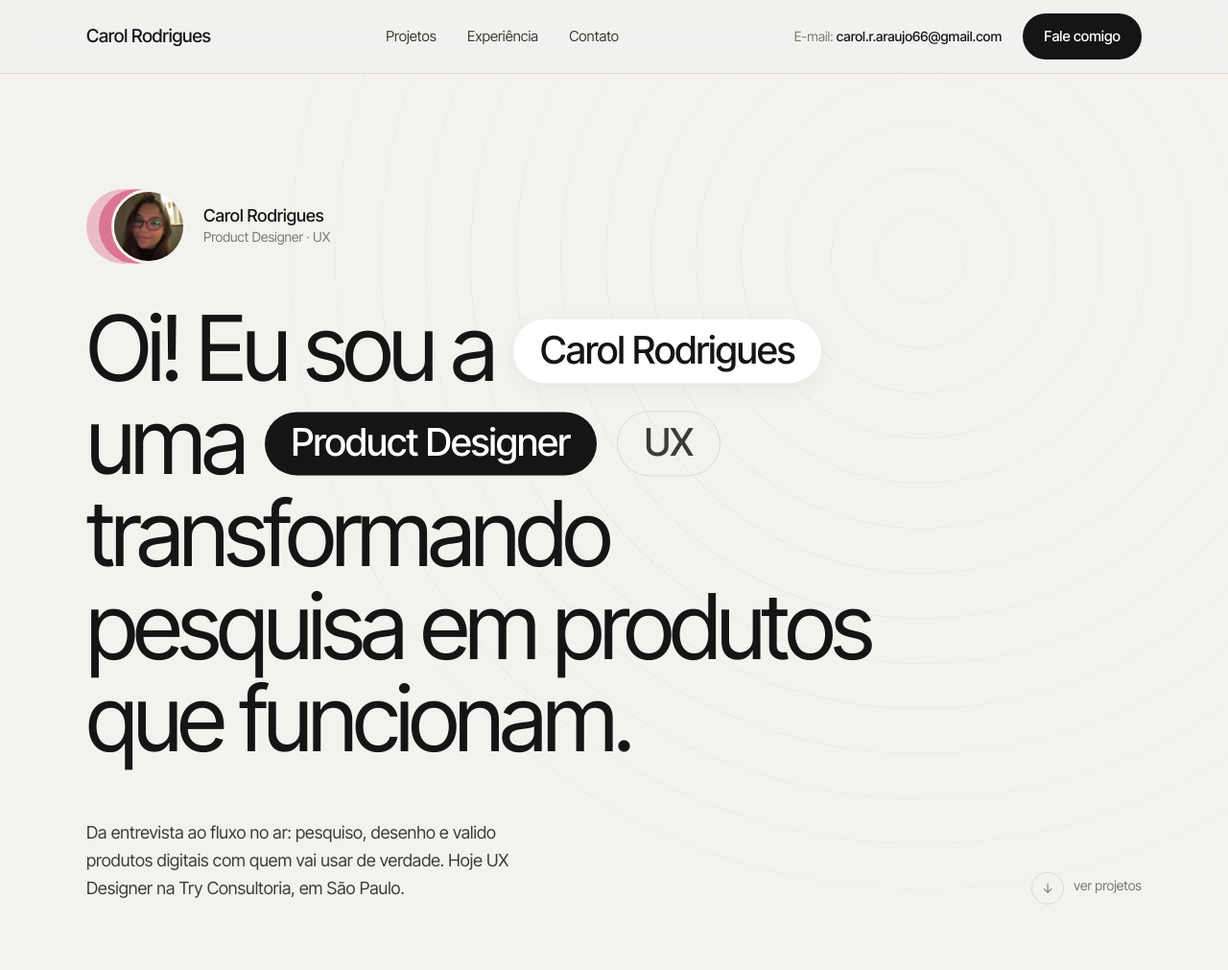
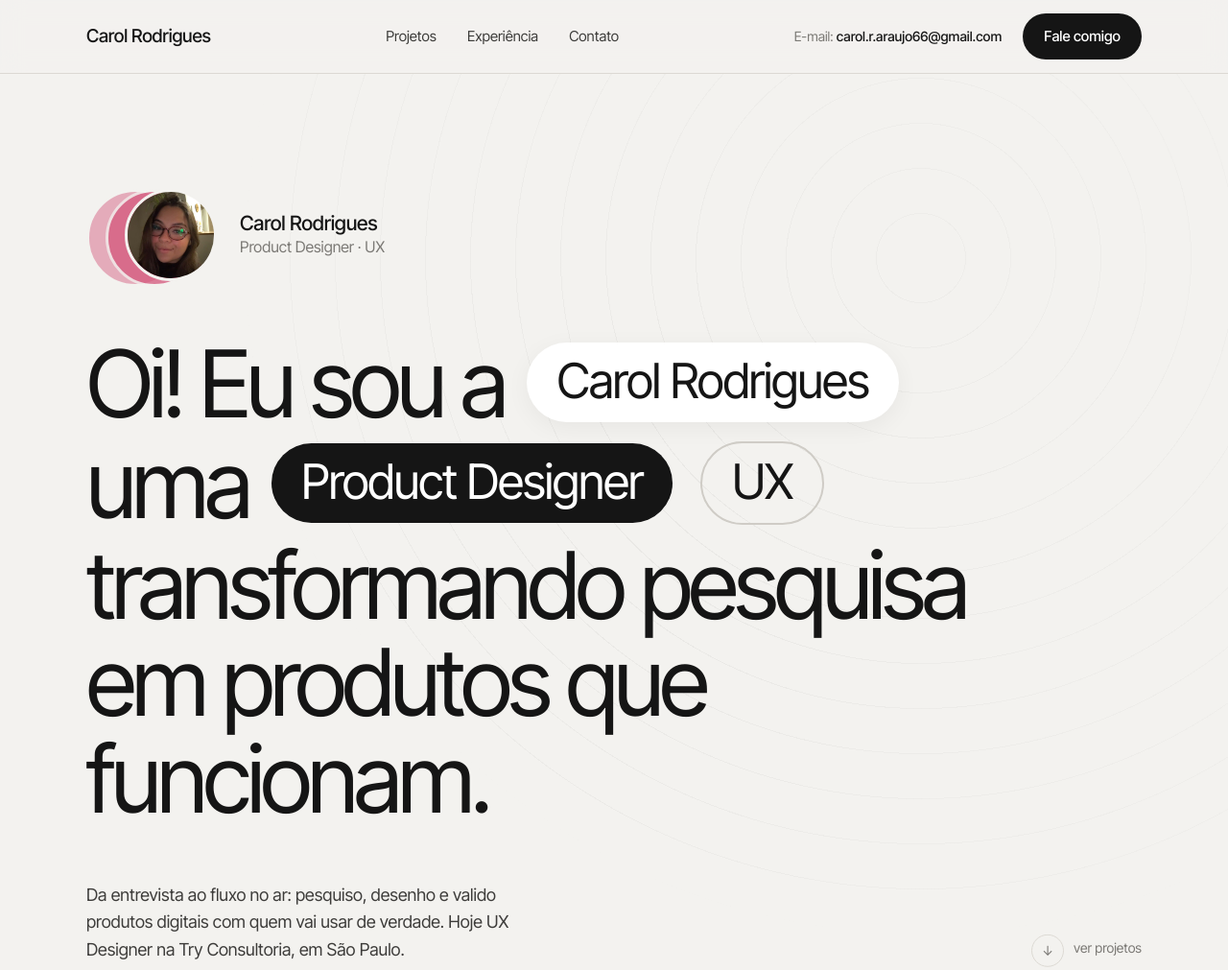
Before and after one commit to Carolraraujo/Portfolio-Carol, a plain HTML site: page index.html in a window 1280 px wide. Shown: the top 1011 px of the page at 96% size. Drawn offline with Linux system fonts and the light colour scheme.

Commit message:
Topo: pílulas e identidade alinhadas como na referência
Co-Authored-By: Claude Opus 5.5 <noreply@anthropic.com>
Claude-Session: https://claude.ai/code/session_01XU4qeEjCagz7P7kF6tHgVq

```diff
--- a/assets/style.css
+++ b/assets/style.css
@@ -49,21 +49,23 @@ img{display:block;max-width:100%}
 .hero::before{content:"";position:absolute;right:-30vw;top:-40vw;width:110vw;height:110vw;border-radius:50%;
   background:repeating-radial-gradient(circle at center,transparent 0 46px,rgba(21,21,21,.045) 46px 47px);pointer-events:none;
   -webkit-mask:radial-gradient(circle at 30% 70%,#000 0,transparent 70%);mask:radial-gradient(circle at 30% 70%,#000 0,transparent 70%)}
-.id{display:flex;align-items:center;gap:18px;margin-bottom:40px;position:relative}
-.avatar{position:relative;width:78px;height:78px;flex:none}
-.avatar img{width:78px;height:78px;border-radius:50%;object-fit:cover;position:relative;z-index:2;border:3px solid var(--bg)}
-.avatar::before,.avatar::after{content:"";position:absolute;top:0;width:78px;height:78px;border-radius:50%;background:var(--accent)}
-.avatar::before{left:-26px;opacity:.35}
-.avatar::after{left:-13px;opacity:.7}
-.avatar{margin-left:26px}
-.id-name{font-weight:500;font-size:18px;line-height:1.2}
-.id-role{color:var(--muted);font-size:14px}
-.headline{font-weight:400;font-size:clamp(44px,7.4vw,104px);line-height:1.02;letter-spacing:-.045em;max-width:15ch;position:relative}
-.headline .row{display:flex;flex-wrap:wrap;align-items:center;gap:.18em .22em}
-.pill{display:inline-flex;align-items:center;font-size:.42em;letter-spacing:-.02em;padding:.32em .7em .36em;border-radius:999px;line-height:1;font-weight:500;transform:translateY(.06em)}
+.id{display:flex;align-items:center;gap:24px;margin-bottom:56px;position:relative}
+.avatar{position:relative;width:96px;height:96px;flex:none}
+.avatar img{width:96px;height:96px;border-radius:50%;object-fit:cover;position:relative;z-index:2;border:3px solid var(--bg)}
+.avatar::before,.avatar::after{content:"";position:absolute;top:0;width:96px;height:96px;border-radius:50%;background:var(--accent);border:3px solid var(--bg)}
+.avatar::before{left:-40px;opacity:.45}
+.avatar::after{left:-20px;opacity:.75}
+.avatar{margin-left:40px}
+.id-name{font-weight:500;font-size:21px;line-height:1.2;letter-spacing:-.01em}
+.id-role{color:var(--muted);font-size:16px}
+.headline{font-weight:400;font-size:clamp(42px,7.6vw,112px);line-height:1.04;letter-spacing:-.045em;max-width:17ch;position:relative}
+.headline .row{display:flex;flex-wrap:wrap;align-items:center;column-gap:.24em;row-gap:.1em}
+.headline .row+.row{margin-top:.04em}
+.headline .row .pill+.pill{margin-left:.1em}
+.pill{display:inline-flex;align-items:center;font-size:.52em;letter-spacing:-.025em;padding:.3em .62em .34em;border-radius:999px;line-height:1;font-weight:400;transform:translateY(-.02em)}
 .pill.white{background:#fff;box-shadow:0 6px 24px rgba(0,0,0,.05)}
 .pill.ink{background:var(--ink);color:#fff}
-.pill.outline{border:1.5px solid var(--line);color:var(--ink-2)}
+.pill.outline{border:2px solid #cfccc6;color:var(--ink)}
 .headline .soft{color:var(--ink)}
 .hero-foot{display:flex;justify-content:space-between;align-items:flex-end;gap:24px;margin-top:56px;position:relative;flex-wrap:wrap}
 .hero-foot p{max-width:44ch;color:var(--ink-2);font-size:18px}
@@ -200,7 +202,7 @@ img{display:block;max-width:100%}
 .final h2 span{color:var(--accent-2)}
 .final .sub{color:var(--dark-muted);margin-top:28px;font-size:17px}
 .final .id{margin-bottom:28px}
-.final .avatar img{border-color:var(--dark)}
+.final .avatar img,.final .avatar::before,.final .avatar::after{border-color:var(--dark)}
 .final .id-role{color:var(--dark-muted)}
 .final .mail{font-size:clamp(18px,1.8vw,24px);letter-spacing:-.01em;border-bottom:1px solid var(--dark-line);padding-bottom:6px;display:inline-block;transition:border-color .2s,color .2s}
 .final .mail:hover{color:var(--accent-2);border-color:var(--accent-2)}
@@ -265,6 +267,10 @@ img{display:block;max-width:100%}
   .cs-sec{grid-template-columns:1fr;gap:18px}
 }
 @media (max-width:600px){
+  .avatar,.avatar img,.avatar::before,.avatar::after{width:72px;height:72px}
+  .avatar{margin-left:30px}.avatar::before{left:-30px}.avatar::after{left:-15px}
+  .headline{font-size:37px}.headline .pill{font-size:.46em}
+  .id{gap:16px;margin-bottom:36px}.id-name{font-size:18px}.id-role{font-size:14px}
   .wrap{padding:0 16px}
   .nav .wrap{height:64px}
   .hero{padding:72px 0 80px}
```
